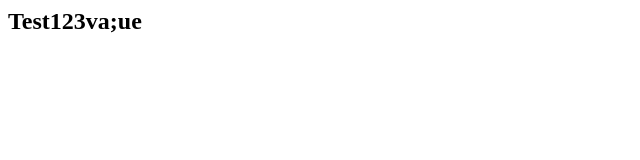
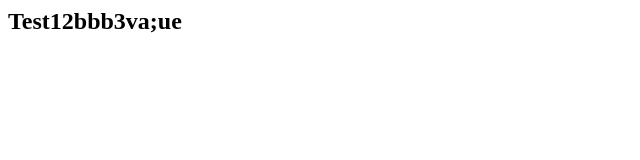
Before and after one commit to mknithis/demo1, a plain HTML site: page index.html in a window 1280 px wide. Shown: the full height of the page, 0-640 px from the left. Drawn offline with Linux system fonts and the light colour scheme.

Commit message:
Update index.html
test

```diff
--- a/index.html
+++ b/index.html
@@ -1 +1 @@
-<h2>Test123va;ue</h2>
+<h2>Test12bbb3va;ue</h2>
```
